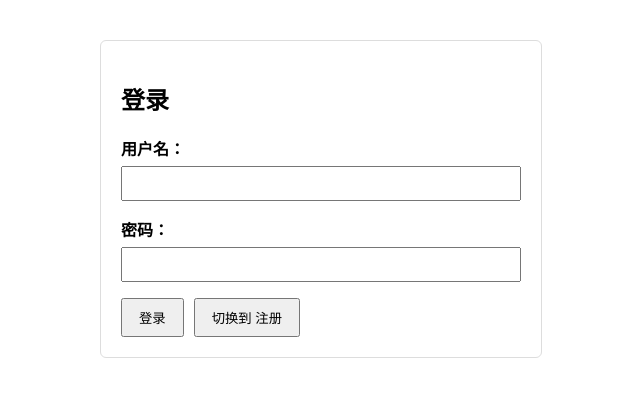
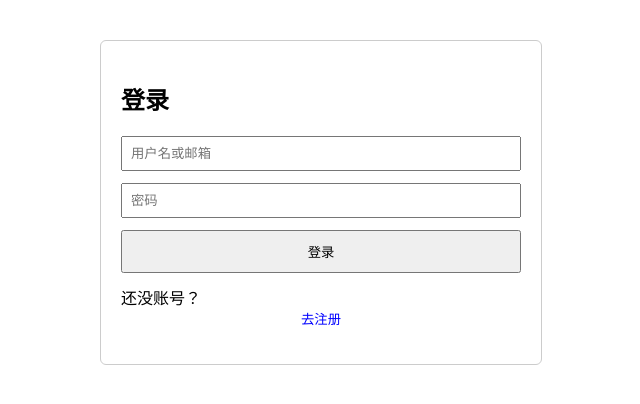
Before and after one commit to SOUTHEP666/laostradefrontend, a Vue app: page /login in a window 1280 px wide. Shown: the top 404 px of the page, without its empty margins (319-959 px from the left). Built offline with nearby package versions, Linux system fonts and the light colour scheme.

Commit message:
fix: add

```diff
--- /dev/null
+++ b/src/utils/request.js
@@ -0,0 +1,8 @@
+import axios from "axios";
+
+const request = axios.create({
+  baseURL: "https://laosecom.onrender.com/api",
+  timeout: 5000,
+});
+
+export default request;
--- a/src/views/Login.vue
+++ b/src/views/Login.vue
@@ -1,118 +1,99 @@
 <template>
-  <div class="auth-container">
-    <h2>{{ isRegister ? "注册" : "登录" }}</h2>
-    <form @submit.prevent="handleSubmit">
-      <div class="form-item">
-        <label>用户名：</label>
-        <input v-model="form.username" type="text" required />
-      </div>
-
-      <div class="form-item">
-        <label>密码：</label>
-        <input v-model="form.password" type="password" required />
-      </div>
-
-      <div v-if="isRegister" class="form-item">
-        <label>角色：</label>
-        <select v-model="form.role">
-          <option value="buyer">买家</option>
-          <option value="seller">商家</option>
-        </select>
-      </div>
-
-      <button type="submit">{{ isRegister ? "注册" : "登录" }}</button>
-      <button type="button" @click="toggleMode">
-        切换到 {{ isRegister ? "登录" : "注册" }}
-      </button>
+  <div class="login-container">
+    <h2>登录</h2>
+    <form @submit.prevent="handleLogin">
+      <input v-model="account" placeholder="用户名或邮箱" required />
+      <input type="password" v-model="password" placeholder="密码" required />
+      <button type="submit" :disabled="loading">登录</button>
     </form>
-
-    <p v-if="message" class="message">{{ message }}</p>
+    <p v-if="errorMsg" class="error">{{ errorMsg }}</p>
+    <p style="margin-top: 12px;">
+      还没账号？
+      <button @click="goRegister" type="button" class="link-btn">去注册</button>
+    </p>
   </div>
 </template>
 
 <script setup>
 import { ref } from "vue";
-import axios from "axios";
+import request from "@/utils/request.js";
+import { useRouter } from "vue-router";
 
-const BASE_URL = "https://laostrade.onrender.com/api";
+const account = ref("");
+const password = ref("");
+const errorMsg = ref("");
+const loading = ref(false);
+const router = useRouter();
 
-const isRegister = ref(false);
-const message = ref("");
+async function handleLogin() {
+  errorMsg.value = "";
+  loading.value = true;
 
-const form = ref({
-  username: "",
-  password: "",
-  role: "buyer",
-});
+  try {
+    const res = await request.post("/auth/login", {
+      account: account.value,
+      password: password.value,
+    });
+    localStorage.setItem("token", res.data.token);
+    localStorage.setItem("user", JSON.stringify(res.data.user));
 
-function toggleMode() {
-  isRegister.value = !isRegister.value;
-  message.value = "";
-  // 清空表单数据
-  form.value = { username: "", password: "", role: "buyer" };
+    // 根据身份跳转
+    switch (res.data.user.role) {
+      case 1:
+        router.push("/buyer-home");
+        break;
+      case 2:
+        router.push("/seller-home");
+        break;
+      case 3:
+        router.push("/admin1-home");
+        break;
+      case 4:
+        router.push("/admin2-home");
+        break;
+      default:
+        router.push("/");
+    }
+  } catch (error) {
+    errorMsg.value = error.response?.data?.message || "登录失败";
+  } finally {
+    loading.value = false;
+  }
 }
 
-async function handleSubmit() {
-  message.value = "";
-  try {
-    if (isRegister.value) {
-      const res = await axios.post(`${BASE_URL}/auth/register`, form.value);
-      message.value = res.data.message || "注册成功！";
-    } else {
-      const res = await axios.post(`${BASE_URL}/auth/login`, {
-        username: form.value.username,
-        password: form.value.password,
-      });
-      message.value = "登录成功！Token: " + res.data.token;
-      localStorage.setItem("token", res.data.token);
-      // 这里可以触发登录后跳转等操作
-    }
-  } catch (err) {
-    if (err.response && err.response.data && err.response.data.message) {
-      message.value = err.response.data.message;
-    } else {
-      message.value = "请求失败，请重试";
-    }
-  }
+function goRegister() {
+  router.push("/register");
 }
 </script>
 
 <style scoped>
-.auth-container {
+.login-container {
   max-width: 400px;
   margin: 40px auto;
   padding: 20px;
-  border: 1px solid #ddd;
+  border: 1px solid #ccc;
   border-radius: 6px;
-  font-family: Arial, sans-serif;
 }
-
-.form-item {
-  margin-bottom: 16px;
-}
-
-.form-item label {
+input {
   display: block;
-  margin-bottom: 6px;
-  font-weight: bold;
-}
-
-.form-item input,
-.form-item select {
   width: 100%;
+  margin-bottom: 12px;
   padding: 8px;
   box-sizing: border-box;
 }
-
 button {
-  margin-right: 10px;
-  padding: 8px 16px;
+  width: 100%;
+  padding: 10px;
 }
-
-.message {
-  margin-top: 20px;
-  padding: 10px;
-  background-color: #f5f5f5;
-  border-radius: 4px;
+.error {
+  color: red;
+  margin-top: 8px;
+}
+.link-btn {
+  color: blue;
+  background: none;
+  border: none;
+  cursor: pointer;
+  padding: 0;
 }
 </style>
--- /dev/null
+++ b/src/views/MerchantApply.vue
@@ -0,0 +1,62 @@
+<template>
+  <div class="merchant-apply">
+    <el-form :model="form" label-width="120px" @submit.prevent>
+      <el-form-item label="企业名称"><el-input v-model="form.company_name" /></el-form-item>
+      <el-form-item label="联系人"><el-input v-model="form.contact_name" /></el-form-item>
+      <el-form-item label="联系电话"><el-input v-model="form.contact_phone" /></el-form-item>
+      <el-form-item label="邮箱"><el-input v-model="form.email" /></el-form-item>
+      <el-form-item label="用户名"><el-input v-model="form.username" /></el-form-item>
+      <el-form-item label="密码"><el-input type="password" v-model="form.password" /></el-form-item>
+
+      <el-form-item label="营业执照">
+        <el-input v-model="form.business_license" placeholder="营业执照链接或编号" />
+      </el-form-item>
+      <el-form-item label="税务登记证">
+        <el-input v-model="form.tax_registration" placeholder="税务登记编号" />
+      </el-form-item>
+      <el-form-item label="法人身份证">
+        <el-input v-model="form.id_card" placeholder="身份证编号或图片链接" />
+      </el-form-item>
+      <el-form-item label="其他资质">
+        <el-input v-model="form.extra_certification" placeholder="如食品许可证等" />
+      </el-form-item>
+
+      <el-button type="primary" @click="submit">提交申请</el-button>
+    </el-form>
+  </div>
+</template>
+
+<script setup>
+import { ref } from "vue";
+import axios from "@/utils/axios";
+
+const form = ref({
+  company_name: "",
+  contact_name: "",
+  contact_phone: "",
+  username: "",
+  password: "",
+  email: "",
+  business_license: "",
+  tax_registration: "",
+  id_card: "",
+  extra_certification: "",
+});
+
+const submit = async () => {
+  try {
+    await axios.post("/merchant/apply", form.value);
+    alert("申请提交成功，等待审核");
+  } catch (err) {
+    console.error(err);
+  }
+};
+</script>
+
+<style scoped>
+.merchant-apply {
+  max-width: 600px;
+  margin: 30px auto;
+  padding: 20px;
+}
+</style>
--- a/src/views/Register.vue
+++ b/src/views/Register.vue
@@ -1,60 +1,87 @@
 <template>
   <div class="register-container">
-    <h2>用户注册</h2>
+    <h2>注册</h2>
     <form @submit.prevent="handleRegister">
-      <div class="form-item">
-        <label>用户名：</label>
-        <input v-model="form.username" type="text" required />
-      </div>
-
-      <div class="form-item">
-        <label>密码：</label>
-        <input v-model="form.password" type="password" required />
-      </div>
-
-      <div class="form-item">
-        <label>角色：</label>
-        <select v-model="form.role">
-          <option value="buyer">买家</option>
-          <option value="seller">商家</option>
-        </select>
-      </div>
-
-      <button type="submit">注册</button>
+      <input v-model="username" placeholder="用户名" required />
+      <input v-model="email" type="email" placeholder="邮箱" required />
+      <input v-model="phone" placeholder="联系电话（老挝电话）" required />
+      <input v-model="password" type="password" placeholder="密码" required />
+      <input v-model="confirmPassword" type="password" placeholder="确认密码" required />
+      <select v-model.number="role" required>
+        <option value="" disabled>请选择身份</option>
+        <option :value="1">买家</option>
+        <option :value="2">商家</option>
+        <option :value="3">一级管理员</option>
+        <option :value="4">二级管理员</option>
+      </select>
+      <button type="submit" :disabled="loading">注册</button>
     </form>
 
-    <p v-if="message" class="message">{{ message }}</p>
+    <p v-if="errorMsg" class="error">{{ errorMsg }}</p>
+    <p v-if="successMsg" class="success">{{ successMsg }}</p>
+
+    <p style="margin-top: 12px;">
+      已有账号？
+      <button @click="goLogin" type="button" class="link-btn">去登录</button>
+    </p>
   </div>
 </template>
 
 <script setup>
 import { ref } from "vue";
-import axios from "axios";
+import request from "@/utils/request.js";
+import { useRouter } from "vue-router";
 
-const BASE_URL = "https://laostrade.onrender.com/api";
+const username = ref("");
+const email = ref("");
+const phone = ref("");
+const password = ref("");
+const confirmPassword = ref("");
+const role = ref(null);
 
-const form = ref({
-  username: "",
-  password: "",
-  role: "buyer",
-});
+const errorMsg = ref("");
+const successMsg = ref("");
+const loading = ref(false);
 
-const message = ref("");
+const router = useRouter();
 
 async function handleRegister() {
-  message.value = "";
+  errorMsg.value = "";
+  successMsg.value = "";
+
+  if (password.value !== confirmPassword.value) {
+    errorMsg.value = "两次密码输入不一致";
+    return;
+  }
+
+  if (!role.value) {
+    errorMsg.value = "请选择身份";
+    return;
+  }
+
+  loading.value = true;
+
   try {
-    const res = await axios.post(`${BASE_URL}/auth/register`, form.value);
-    message.value = res.data.message || "注册成功！";
-    // 这里可以清空表单或跳转登录页
-    form.value = { username: "", password: "", role: "buyer" };
-  } catch (err) {
-    if (err.response && err.response.data && err.response.data.message) {
-      message.value = err.response.data.message;
-    } else {
-      message.value = "请求失败，请重试";
-    }
+    const res = await request.post("/auth/register", {
+      username: username.value,
+      email: email.value,
+      phone: phone.value,
+      password: password.value,
+      role: role.value,
+    });
+    successMsg.value = "注册成功，请登录！";
+    setTimeout(() => {
+      router.push("/login");
+    }, 1500);
+  } catch (error) {
+    errorMsg.value = error.response?.data?.message || "注册失败";
+  } finally {
+    loading.value = false;
   }
+}
+
+function goLogin() {
+  router.push("/login");
 }
 </script>
 
@@ -63,36 +90,34 @@ async function handleRegister() {
   max-width: 400px;
   margin: 40px auto;
   padding: 20px;
-  border: 1px solid #ddd;
+  border: 1px solid #ccc;
   border-radius: 6px;
-  font-family: Arial, sans-serif;
 }
-
-.form-item {
-  margin-bottom: 16px;
-}
-
-.form-item label {
+input,
+select {
   display: block;
-  margin-bottom: 6px;
-  font-weight: bold;
-}
-
-.form-item input,
-.form-item select {
   width: 100%;
+  margin-bottom: 12px;
   padding: 8px;
   box-sizing: border-box;
 }
-
 button {
-  padding: 8px 16px;
+  width: 100%;
+  padding: 10px;
 }
-
-.message {
-  margin-top: 20px;
-  padding: 10px;
-  background-color: #f5f5f5;
-  border-radius: 4px;
+.error {
+  color: red;
+  margin-top: 8px;
+}
+.success {
+  color: green;
+  margin-top: 8px;
+}
+.link-btn {
+  color: blue;
+  background: none;
+  border: none;
+  cursor: pointer;
+  padding: 0;
 }
 </style>
--- /dev/null
+++ b/src/views/SellerHome.vue
@@ -0,0 +1,34 @@
+<template>
+  <div class="home">
+    <h2>商家主页</h2>
+    <p>欢迎，{{ user.username }}！您的身份是：商家</p>
+    <button @click="logout">退出登录</button>
+  </div>
+</template>
+
+<script setup>
+import { ref } from "vue";
+import { useRouter } from "vue-router";
+
+const router = useRouter();
+const user = ref(JSON.parse(localStorage.getItem("user") || "{}"));
+
+function logout() {
+  localStorage.removeItem("token");
+  localStorage.removeItem("user");
+  router.push("/login");
+}
+</script>
+
+<style scoped>
+.home {
+  max-width: 600px;
+  margin: 40px auto;
+  padding: 20px;
+}
+button {
+  margin-top: 20px;
+  padding: 8px 16px;
+  cursor: pointer;
+}
+</style>
```
Also changed, not shown: src/router/index.js (+38 -22 lines), src/views/Admin1Home.vue (added, +48 -0 lines), src/views/Admin2Home.vue (added, +34 -0 lines), src/views/BuyerHome.vue (added, +34 -0 lines), 1 other file (tests, documents, lock files or other folders).
